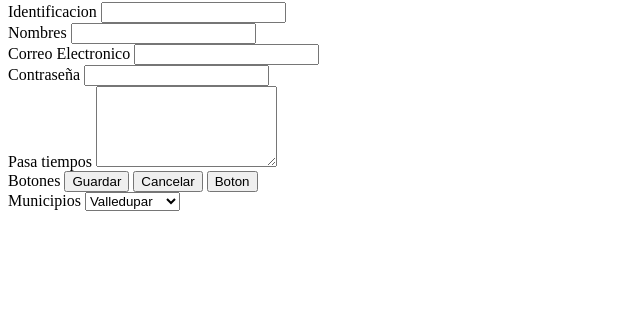
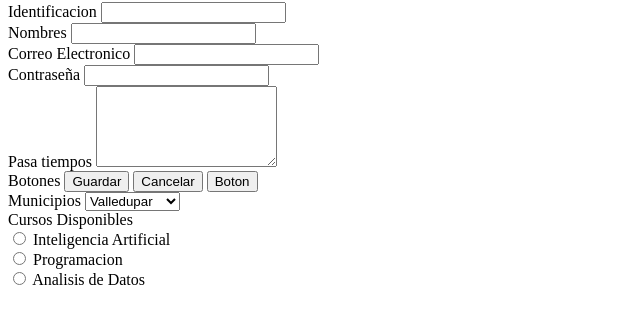
Before and after one commit to neydevops/proyecto-html, a plain HTML site: page forms.html in a window 1280 px wide. Shown: the part 78-402 px from the top of the page, without its empty margins (0-640 px from the left). Drawn offline with Linux system fonts and the light colour scheme.

Commit message:
Agregando opcion radio,

```diff
--- a/forms.html
+++ b/forms.html
@@ -41,6 +41,18 @@
                     <option value="3">Medellin</option>
                 </select>
             </div>
+            <div>
+                <label for="">Cursos Disponibles </label>
+                <br>
+                <input type="radio" id="ia" name="curso">
+                <label for="ia">Inteligencia Artificial</label>
+                <br>
+                <input type="radio" id="pg" name="curso">
+                <label for="pg">Programacion</label>
+                <br>
+                <input type="radio" id="ad" name="curso">
+                <label for="ad">Analisis de Datos</label>
+            </div>
         </form>
     </div>
 
```
